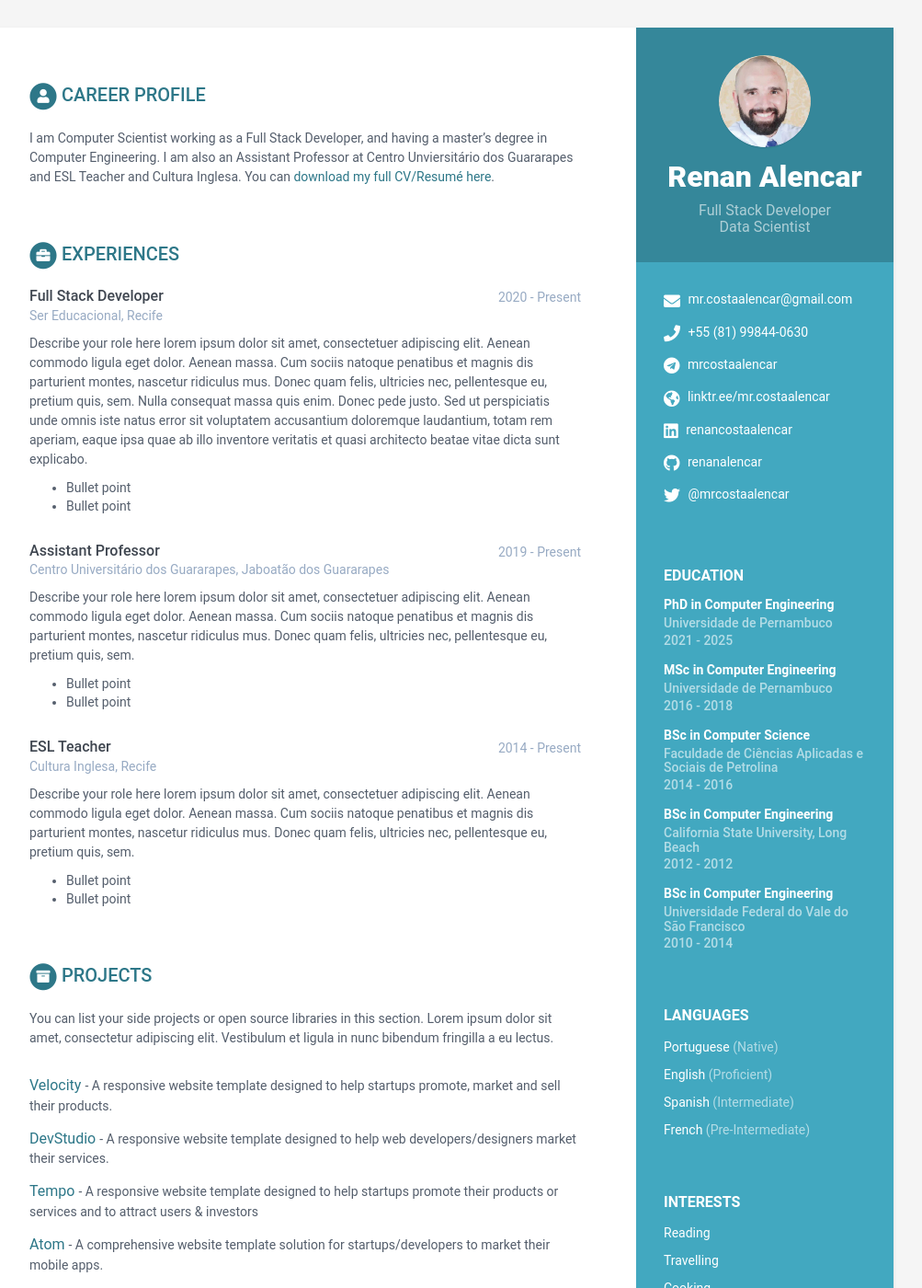
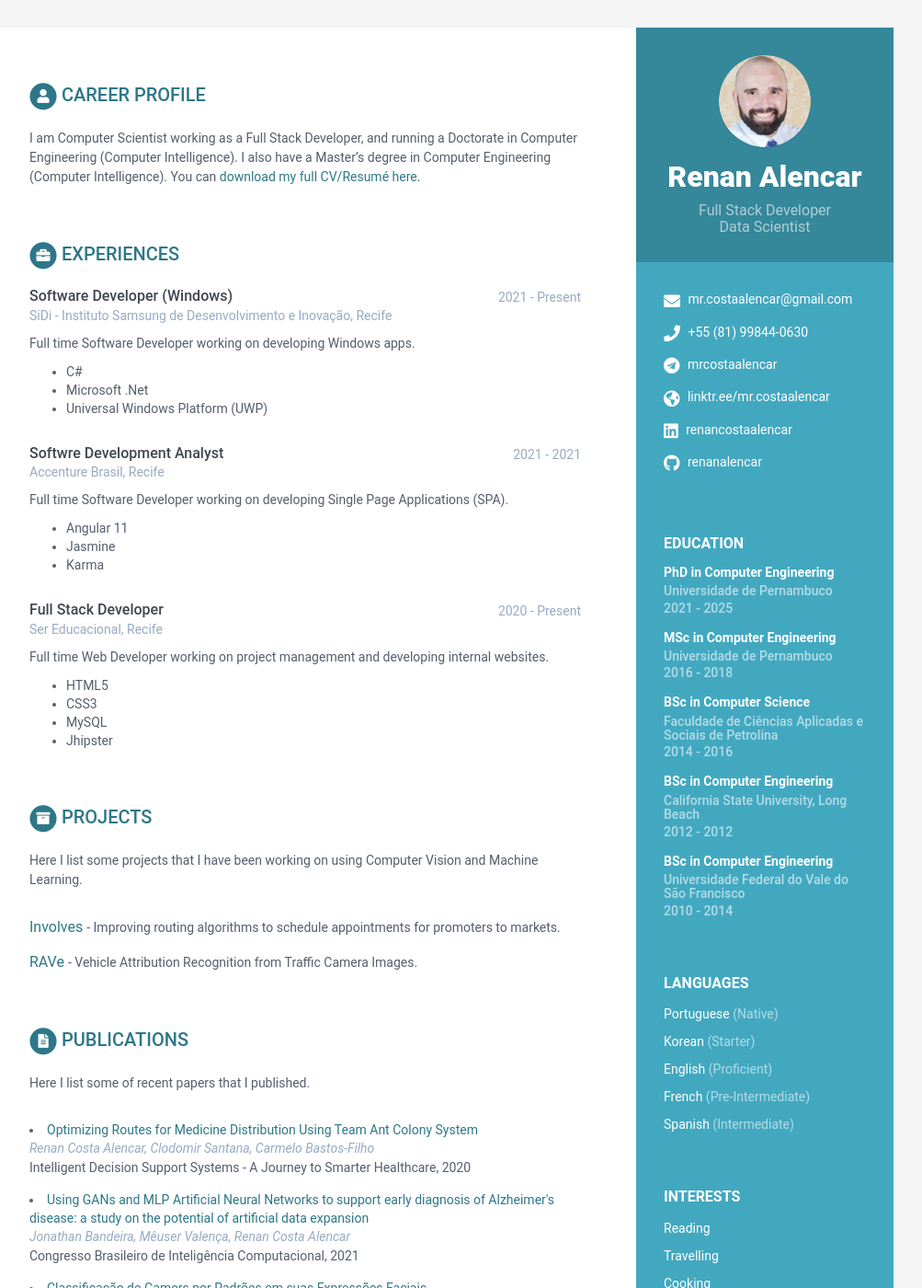
Before and after one commit to renanalencar/renanalencar.github.io, a Jekyll site: the page built from index.html, in a window 1280 px wide and 1400 px high. Shown: the whole window at 92% size, without its empty margins (168-1171 px from the left). Built offline with Jekyll 4.4.1, drawn with Linux system fonts in a browser that asks for light colours; some of the changed text lies outside the part shown.

Commit message:
A update on 12th Feb

```diff
--- a/_config.yml
+++ b/_config.yml
@@ -2,7 +2,7 @@
 
 # Site Settings
 title: My Resume
-url: 'http://renanalencar.eng.br'
+url: 'http://cv.renanalencar.eng.br'
 baseurl: '' #'/online-cv' #change it according to your repository name
 description: Full Stack Developer and Data Scientist
 # Style will be applied only after restarting the build or serve. Just choose one of the options.
@@ -10,7 +10,7 @@ theme_skin: blue # blue turquoise green berry orange ceramic
 chrome_mobile_color: #use hex colors (ex:#1976d2) or leave empty if you don't want a color for chrome mobile searchbar
 
 # Tracker
-analytics: #UA-83979019-1
+analytics: UA-32498797-1 #UA-83979019-1
 
 
 
--- a/_data/data.yml
+++ b/_data/data.yml
@@ -20,7 +20,7 @@ sidebar:
     telegram: mrcostaalencar # add your nickname without '@' sign
     gitlab:
     bitbucket:
-    twitter: '@mrcostaalencar'
+    twitter: #'@mrcostaalencar'
     stack-overflow: # Number/Username, e.g. 123456/alandoe
     codewars:
     goodreads: # Number-Username, e.g. 123456-alandoe
@@ -29,14 +29,17 @@ sidebar:
       - idiom: Portuguese
         level: Native
 
+      - idiom: Korean
+        level: Starter
+
       - idiom: English
         level: Proficient
 
+      - idiom: French
+        level: Pre-Intermediate
+
       - idiom: Spanish
         level: Intermediate
-
-      - idiom: French
-        level: Pre-Intermediate
 
     interests:
       - item: Reading
@@ -51,151 +54,141 @@ sidebar:
 career-profile:
     title: Career Profile
     summary: |
-      I am Computer Scientist working as a Full Stack Developer, and having a master's degree in Computer Engineering.
-      I am also an Assistant Professor at Centro Unviersitário dos Guararapes and ESL Teacher and Cultura Inglesa.
-      You can [download my full CV/Resumé here]().
+      I am Computer Scientist working as a Full Stack Developer, and running a Doctorate in Computer Engineering (Computer Intelligence).
+      I also have a Master's degree in Computer Engineering (Computer Intelligence). You can [download my full CV/Resumé here]().
 education:
     - degree: PhD in Computer Engineering
       university: Universidade de Pernambuco
       time: 2021 - 2025
       details: |
-        Describe your study here lorem ipsum dolor sit amet, consectetuer
-        adipiscing elit. Aenean commodo ligula eget dolor. Aenean massa. Cum
-        sociis natoque penatibus et magnis dis parturient montes, nascetur
-        ridiculus mus. Donec quam felis, ultricies nec, pellentesque eu,
-        pretium quis, sem.
-          - Bullet point
-          - Bullet point
+        Doctorate in Computer Engineering (in progress) working on Computer Intelligence,
+        Computer Vision, and Machine Learning.
+          - Network Science
+          - Logistics
+          - Diagnosis-Related Groups (DRG)
     - degree: MSc in Computer Engineering
       university: Universidade de Pernambuco
       time: 2016 - 2018
       details: |
-        Describe your study here lorem ipsum dolor sit amet, consectetuer
-        adipiscing elit. Aenean commodo ligula eget dolor. Aenean massa. Cum
-        sociis natoque penatibus et magnis dis parturient montes, nascetur
-        ridiculus mus. Donec quam felis, ultricies nec, pellentesque eu,
-        pretium quis, sem.
-          - Bullet point
-          - Bullet point
+        Master's Degree in Computer Engineering working on Computer Intelligence.
+          - Multiple Travel Salesman Problem
+          - Swarm Intelligence
+          - Particle Swarm Optimization (PSO)
+          - Fish School Search (FSS)
     - degree: BSc in Computer Science
       university: Faculdade de Ciências Aplicadas e Sociais de Petrolina
       time: 2014 - 2016
       details: |
-        Describe your study here lorem ipsum dolor sit amet, consectetuer
-        adipiscing elit. Aenean commodo ligula eget dolor. Aenean massa. Cum
-        sociis natoque penatibus et magnis dis parturient montes, nascetur
-        ridiculus mus. Donec quam felis, ultricies nec, pellentesque eu,
-        pretium quis, sem.
-          - Bullet point
-          - Bullet point
+        Major in Computer Science with projects on Big Data and Data Mining for Education.
+          - Data Mining for Education
+          - Learning Management System (LMS)
     - degree: BSc in Computer Engineering
       university: California State University, Long Beach
       time: 2012 - 2012
       details: |
-        Describe your study here lorem ipsum dolor sit amet, consectetuer
-        adipiscing elit. Aenean commodo ligula eget dolor. Aenean massa. Cum
-        sociis natoque penatibus et magnis dis parturient montes, nascetur
-        ridiculus mus. Donec quam felis, ultricies nec, pellentesque eu,
-        pretium quis, sem.
+        Non-degree programa for visiting international students in Computer Science/Engineering.
           - Bullet point
           - Bullet point
     - degree: BSc in Computer Engineering
       university: Universidade Federal do Vale do São Francisco
       time: 2010 - 2014
       details: |
-        Describe your study here lorem ipsum dolor sit amet, consectetuer
-        adipiscing elit. Aenean commodo ligula eget dolor. Aenean massa. Cum
-        sociis natoque penatibus et magnis dis parturient montes, nascetur
-        ridiculus mus. Donec quam felis, ultricies nec, pellentesque eu,
-        pretium quis, sem.
-          - Bullet point
-          - Bullet point
+        Non-finished undergrad degree in Computer Engineering.
+          - Web Developer
+          - Arduino
 experiences:
+    - role: Software Developer (Windows)
+      time: 2021 - Present
+      company: SiDi - Instituto Samsung de Desenvolvimento e Inovação, Recife
+      details: |
+        Full time Software Developer working on developing Windows apps.
+          - C#
+          - Microsoft .Net
+          - Universal Windows Platform (UWP)
+    - role: Softwre Development Analyst
+      time: 2021 - 2021
+      company: Accenture Brasil, Recife
+      details: |
+        Full time Software Developer working on developing Single Page Applications (SPA).
+          - Angular 11
+          - Jasmine
+          - Karma
     - role: Full Stack Developer
       time: 2020 - Present
       company: Ser Educacional, Recife
       details: |
-        Describe your role here lorem ipsum dolor sit amet, consectetuer
-        adipiscing elit. Aenean commodo ligula eget dolor. Aenean massa.
-        Cum sociis natoque penatibus et magnis dis parturient montes,
-        nascetur ridiculus mus. Donec quam felis, ultricies nec,
-        pellentesque eu, pretium quis, sem. Nulla consequat massa quis
-        enim. Donec pede justo. Sed ut perspiciatis unde omnis iste natus
-        error sit voluptatem accusantium doloremque laudantium, totam rem
-        aperiam, eaque ipsa quae ab illo inventore veritatis et quasi
-        architecto beatae vitae dicta sunt explicabo.
-          - Bullet point
-          - Bullet point
-    - role: Assistant Professor
-      time: 2019 - Present
-      company: Centro Universitário dos Guararapes, Jaboatão dos Guararapes
-      details: |
-        Describe your role here lorem ipsum dolor sit amet, consectetuer
-        adipiscing elit. Aenean commodo ligula eget dolor. Aenean massa.
-        Cum sociis natoque penatibus et magnis dis parturient montes,
-        nascetur ridiculus mus. Donec quam felis, ultricies nec,
-        pellentesque eu, pretium quis, sem.
-          - Bullet point
-          - Bullet point
-    - role: ESL Teacher
-      time: 2014 - Present
-      company: Cultura Inglesa, Recife
-      details: |
-        Describe your role here lorem ipsum dolor sit amet, consectetuer
-        adipiscing elit. Aenean commodo ligula eget dolor. Aenean massa.
-        Cum sociis natoque penatibus et magnis dis parturient montes,
-        nascetur ridiculus mus. Donec quam felis, ultricies nec,
-        pellentesque eu, pretium quis, sem.
-          - Bullet point
-          - Bullet point
+        Full time Web Developer working on project management and developing internal websites.
+          - HTML5
+          - CSS3
+          - MySQL
+          - Jhipster
+    # - role: Assistant Professor
+    #   time: 2019 - 2021
+    #   company: Centro Universitário dos Guararapes, Jaboatão dos Guararapes
+    #   details: |
+    #     Describe your role here lorem ipsum dolor sit amet, consectetuer
+    #     adipiscing elit. Aenean commodo ligula eget dolor. Aenean massa.
+    #     Cum sociis natoque penatibus et magnis dis parturient montes,
+    #     nascetur ridiculus mus. Donec quam felis, ultricies nec,
+    #     pellentesque eu, pretium quis, sem.
+    #       - Bullet point
+    #       - Bullet point
+    # - role: ESL Teacher
+    #   time: 2014 - 2022
+    #   company: Cultura Inglesa, Recife
+    #   details: |
+    #     Describe your role here lorem ipsum dolor sit amet, consectetuer
+    #     adipiscing elit. Aenean commodo ligula eget dolor. Aenean massa.
+    #     Cum sociis natoque penatibus et magnis dis parturient montes,
+    #     nascetur ridiculus mus. Donec quam felis, ultricies nec,
+    #     pellentesque eu, pretium quis, sem.
+    #       - Bullet point
+    #       - Bullet point
 projects:
     title: Projects
     intro: >
-      You can list your side projects or open source libraries in this
-      section. Lorem ipsum dolor sit amet, consectetur adipiscing elit.
-      Vestibulum et ligula in nunc bibendum fringilla a eu lectus.
+      Here I list some projects that I have been working on using
+      Computer Vision and Machine Learning.
     assignments:
-      - title: Velocity
+      - title: Involves
         link: "#hook"
-        tagline: "A responsive website template designed to help startups promote, market and sell their products."
+        tagline: "Improving routing algorithms to schedule appointments for promoters to markets."
 
-      - title: DevStudio
+      - title: RAVe
         link: "#"
-        tagline: "A responsive website template designed to help web developers/designers market their services."
+        tagline: "Vehicle Attribution Recognition from Traffic Camera Images."
 
-      - title: Tempo
-        link: "#"
-        tagline: "A responsive website template designed to help startups promote their products or services and to attract users &amp; investors"
+      # - title: Tempo
+      #   link: "#"
+      #   tagline: "A responsive website template designed to help startups promote their products or services and to attract users &amp; investors"
 
-      - title: Atom
-        link: "#"
-        tagline: "A comprehensive website template solution for startups/developers to market their mobile apps."
+      # - title: Atom
+      #   link: "#"
+      #   tagline: "A comprehensive website template solution for startups/developers to market their mobile apps."
 
-      - title: Delta
-        link: "#"
-        tagline: "A responsive Bootstrap one page theme designed to help app developers promote their mobile apps"
+      # - title: Delta
+      #   link: "#"
+      #   tagline: "A responsive Bootstrap one page theme designed to help app developers promote their mobile apps"
 
 publications:
     title: Publications
     intro: |
-      You can list your publications in this section. Lorem ipsum dolor sit
-      amet, consectetur adipiscing elit. Vestibulum et ligula in nunc
-      bibendum fringilla a eu lectus.
+      Here I list some of recent papers that I published.
     papers:
-      - title: The Art of Computer Programming
-        link: "#"
-        authors: Donald E. Knuth
-        conference: Addison-Wesley, 1968
+      - title: Optimizing Routes for Medicine Distribution Using Team Ant Colony System
+        link: "https://www.researchgate.net/publication/331902766_Optimizing_Routes_for_Medicine_Distribution_Using_Team_Ant_Colony_System"
+        authors: Renan Costa Alencar, Clodomir Santana, Carmelo Bastos-Filho
+        conference: Intelligent Decision Support Systems - A Journey to Smarter Healthcare, 2020
 
-      - title: "Genetic Programming III: Darwinian Invention &amp; Problem Solving"
-        link: "#"
-        authors: Koza, J.R., Andre, D., Bennett, F.H., Keane, M.A.
-        conference: "Morgan Kaufmann Publishers Inc., San Francisco, CA, USA, 1st edn. (1999)"
+      - title: "Using GANs and MLP Artificial Neural Networks to support early diagnosis of Alzheimer's disease: a study on the potential of artificial data expansion"
+        link: "https://www.researchgate.net/publication/355765339_Using_GANs_and_MLP_Artificial_Neural_Networks_to_support_early_diagnosis_of_Alzheimer's_disease_a_study_on_the_potential_of_artificial_data_expansion"
+        authors: Jonathan Bandeira, Mêuser Valença, Renan Costa Alencar
+        conference: "Congresso Brasileiro de Inteligência Computacional, 2021"
 
-      - title: A syntax directed compiler for Algol 60
-        link: "#"
-        authors: Edgar T. Irons
-        conference: "Comm. ACM 4 (1961), 51–55"
+      - title: Classificação de Gamers por Padrões em suas Expressões Faciais
+        link: "https://www.researchgate.net/publication/355574116_Classificacao_de_Gamers_por_Padroes_em_suas_Expressoes_Faciais"
+        authors: Nicolau Calado Jofilsan, Sidney Lima, Renan Costa Alencar
+        conference: "SBGames, 2021"
 
 skills:
     title: Skills &amp; Proficiency
@@ -207,10 +200,13 @@ skills:
       - name: C/C++
         level: 98%
 
+      - name: C#
+        level: 98%
+
       - name: Javascript
         level: 98%
 
-      - name: HTML5 & CSS
+      - name: HTML5 & CSS3
         level: 95%
 
       - name: Angular
@@ -219,7 +215,16 @@ skills:
       - name: Python
         level: 85%
 
-      - name: Illustrator & Photoshop
+      - name: Computer Vision
+        level: 80%
+
+      - name: Machine Learning
+        level: 80%
+
+      - name: Flutter
+        level: 60%
+
+      - name: Design Patterns
         level: 60%
 
 footer: >
```
